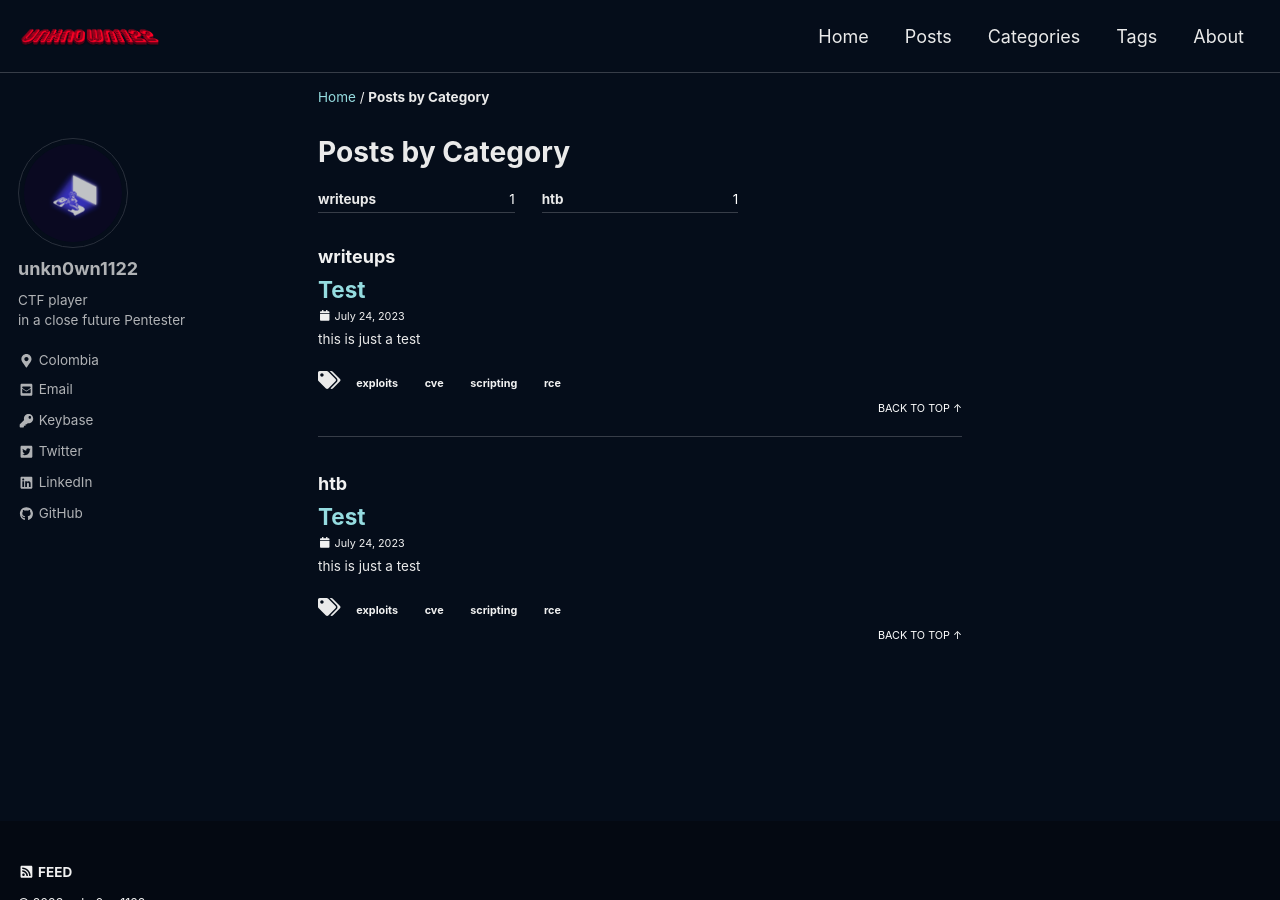
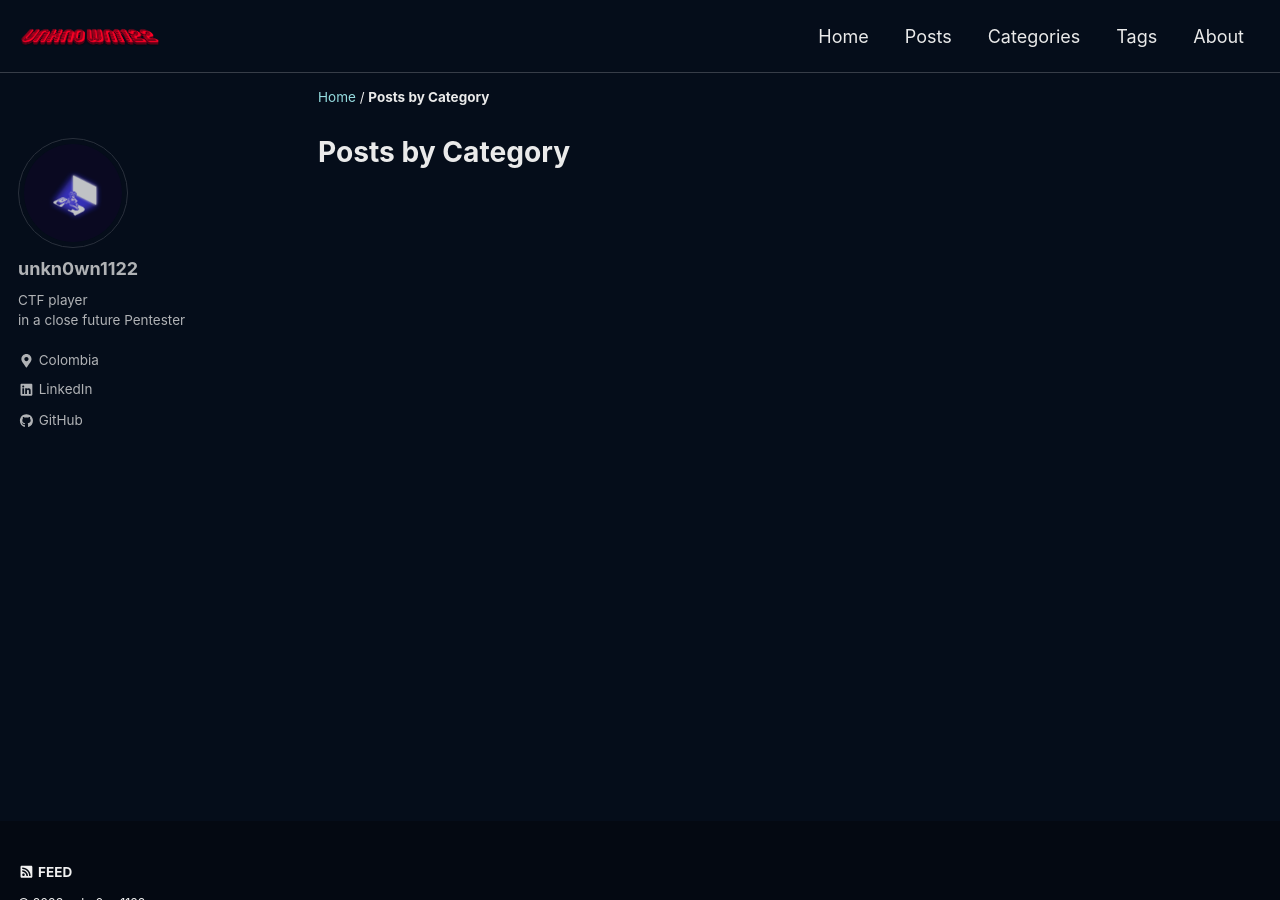
Before and after one commit to unkn0wn1122/unkn0wn1122.github.io, a Jekyll site: the page built from _pages/category-archive.md, in a window 1280 px wide and 900 px high. Built offline with Jekyll 4.4.1, drawn with Linux system fonts in a browser that asks for light colours; cached includes are drawn as plain includes; a script that is not in the unit is left out.

Commit message:
deleting post

````diff
--- a/CNAME
+++ b/CNAME
@@ -1 +1 @@
-unkn0wn1122.github.io
+test.io
--- a/_config.yml
+++ b/_config.yml
@@ -105,7 +105,7 @@ author:
   avatar           : "/assets/images/avatar.jpg"
   bio              : "CTF player<br> in a close future Pentester"
   location         : "Colombia"
-  email            : ""
+  email            : #""
   uri              :
   home             : # null (default), "absolute or relative url to link to author home"
   bitbucket        :
@@ -114,10 +114,10 @@ author:
   flickr           :
   facebook         :
   foursquare       :
-  github           : "unkn0wn"
+  github           : "unkn0wn1122"
   gitlab           :
   google_plus      :
-  keybase          : ""
+  keybase          : #""
   instagram        :
   lastfm           :
   linkedin         : "david-alejandro-duque-vallde-ruten-63ab27257/"
@@ -126,7 +126,7 @@ author:
   stackoverflow    : # "123456/username" (the last part of your profile url, e.g. https://stackoverflow.com/users/123456/username)
   steam            : # "steamId" (the last part of your profile url, e.g. https://steamcommunity.com/id/steamId/)
   tumblr           :
-  twitter          : ""
+  twitter          : #""
   vine             :
   weibo            :
   xing             :
--- a/_posts/2023-07-24-test.md
+++ /dev/null
@@ -1,45 +0,0 @@
----
-layout: single
-tittle: test
-excerpt: "this is just a test"
-date: 2023-07-24
-classes: wide
-header:
-teaser: /assets/images/avatar.jpg
-teaser_home_page: true
-categories:
-- writeups
-- htb
-tags:
-- exploits
-- cve
-- scripting
-- rce
----
-
-
-## previse writeup
-
-Descripcion aqui
-
-Listas:
-1. item
-2. item
-3. **item**
-4. `item`
-
-> recuerda tener el sistema actualizado o la version de ngrok 8.4
-
-```bash
-#!/bin/bash
- echo 'Hola mundo'
- whaomi
- cat
- gobuster
-```
-
-[google.com](google.com)
-
-<div>
-    <img src="/assets/images/avatar.jpg" alt="una imagen">
-</div>
````
Also changed, not shown: _pages/about.md (+5 -2 lines).
